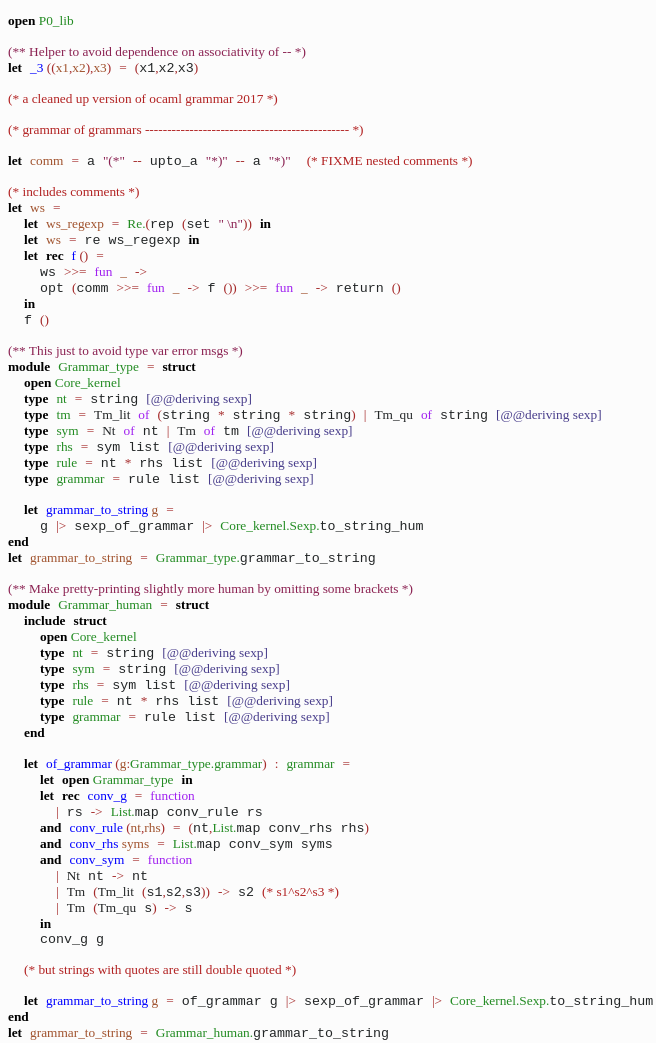
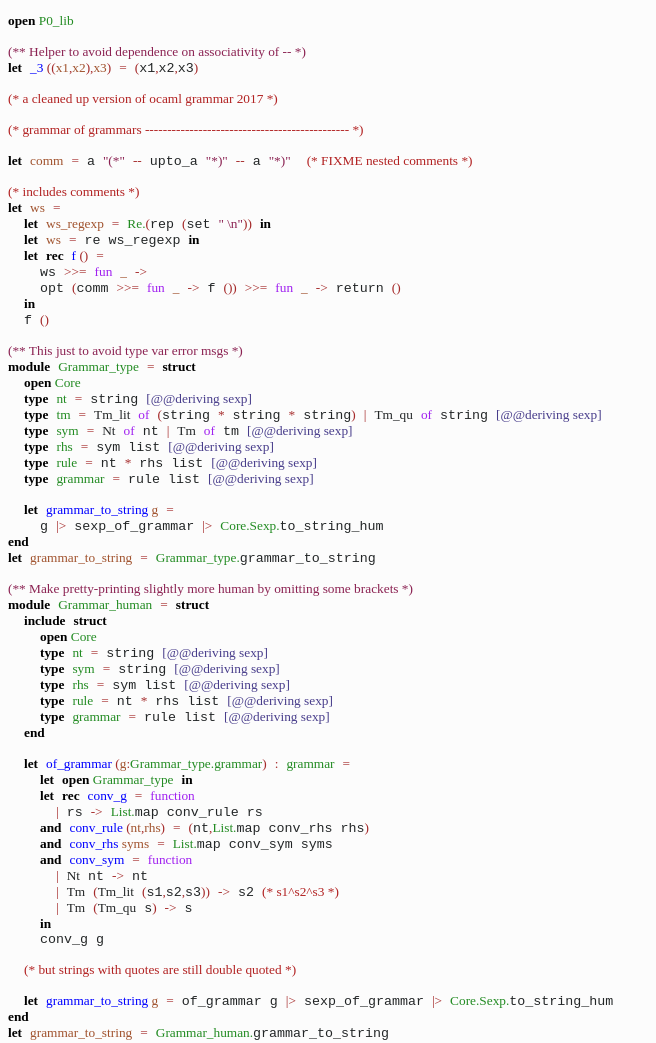
Before and after one commit to tomjridge/p0, a plain HTML site: page bin/p0_example.ml.html in a window 1280 px wide. Shown: the top 1043 px of the page, without its empty margins (0-656 px from the left). Drawn offline with Linux system fonts and the light colour scheme.

Commit message:
Fix deprecations

```diff
--- a/bin/p0_example.ml.html
+++ b/bin/p0_example.ml.html
@@ -164,7 +164,7 @@ span.governing a { color: #000000;  font-weight: 700;  font-family: Ubuntu Mono;
 
 <span class="doc">(** This just to avoid type var error msgs *)</span>
 <span class="governing">module</span> <span class="module">Grammar_type</span> <span class="operator">=</span> <span class="governing">struct</span>
-  <span class="governing">open </span><span class="module">Core_kernel</span>
+  <span class="governing">open </span><span class="module">Core</span>
   <span class="governing">type</span> <span class="type">nt</span> <span class="operator">=</span> string <span class="attribute">[@@deriving sexp]</span>
   <span class="governing">type</span> <span class="type">tm</span> <span class="operator">=</span> <span class="constructor">Tm_lit</span> <span class="keyword">of</span> <span class="operator">(</span>string <span class="operator">*</span> string <span class="operator">*</span> string<span class="operator">)</span> <span class="operator">|</span> <span class="constructor">Tm_qu</span> <span class="keyword">of</span> string <span class="attribute">[@@deriving sexp</span><span class="attribute">]</span>
   <span class="governing">type</span> <span class="type">sym</span> <span class="operator">=</span> <span class="constructor">Nt</span> <span class="keyword">of</span> nt <span class="operator">|</span> <span class="constructor">Tm</span> <span class="keyword">of</span> tm <span class="attribute">[@@deriving sexp</span><span class="attribute">]</span>
@@ -173,14 +173,14 @@ span.governing a { color: #000000;  font-weight: 700;  font-family: Ubuntu Mono;
   <span class="governing">type</span> <span class="type">grammar</span> <span class="operator">=</span> rule list <span class="attribute">[@@deriving sexp</span><span class="attribute">]</span>
 
   <span class="governing">let</span> <span class="function-name">grammar_to_string</span><span class="variable-name"> g</span> <span class="operator">=</span>
-    g <span class="operator">|&gt;</span> sexp_of_grammar <span class="operator">|&gt;</span> <span class="module">Core_kernel.Sexp.</span>to_string_hum
+    g <span class="operator">|&gt;</span> sexp_of_grammar <span class="operator">|&gt;</span> <span class="module">Core.Sexp.</span>to_string_hum
 <span class="governing">end</span>
 <span class="governing">let</span> <span class="variable-name">grammar_to_string</span> <span class="operator">=</span> <span class="module">Grammar_type.</span>grammar_to_string
 
 <span class="doc">(** Make pretty-printing slightly more human by omitting some brackets *)</span>
 <span class="governing">module</span> <span class="module">Grammar_human</span> <span class="operator">=</span> <span class="governing">struct</span>
   <span class="governing">include</span> <span class="governing">struct</span>
-    <span class="governing">open </span><span class="module">Core_kernel</span>
+    <span class="governing">open </span><span class="module">Core</span>
     <span class="governing">type</span> <span class="type">nt</span> <span class="operator">=</span> string <span class="attribute">[@@deriving sexp</span><span class="attribute">]</span>
     <span class="governing">type</span> <span class="type">sym</span> <span class="operator">=</span> string <span class="attribute">[@@deriving sexp]</span>
     <span class="governing">type</span> <span class="type">rhs</span> <span class="operator">=</span> sym list <span class="attribute">[@@deriving sexp]</span>
@@ -203,7 +203,7 @@ span.governing a { color: #000000;  font-weight: 700;  font-family: Ubuntu Mono;
 
   <span class="comment-delimiter">(* </span><span class="comment">but strings with quotes are still double quoted </span><span class="comment-delimiter">*)</span>
 
-  <span class="governing">let</span> <span class="function-name">grammar_to_string</span><span class="variable-name"> g</span> <span class="operator">=</span> of_grammar g <span class="operator">|&gt;</span> sexp_of_grammar <span class="operator">|&gt;</span> <span class="module">Core_kernel.Sexp.</span>to_string_hum
+  <span class="governing">let</span> <span class="function-name">grammar_to_string</span><span class="variable-name"> g</span> <span class="operator">=</span> of_grammar g <span class="operator">|&gt;</span> sexp_of_grammar <span class="operator">|&gt;</span> <span class="module">Core.Sexp.</span>to_string_hum
 <span class="governing">end</span>
 <span class="governing">let</span> <span class="variable-name">grammar_to_string</span> <span class="operator">=</span> <span class="module">Grammar_human.</span>grammar_to_string
 
@@ -600,14 +600,14 @@ sys	0m0.027s
 <span class="comment-delimiter">(* </span><span class="comment">NOTE the notion of precedence is here: a times is &quot;upto&quot; a non-times + </span><span class="comment-delimiter">*)</span>
 
 <span class="governing">module</span> <span class="module">Arith_type</span> <span class="operator">=</span> <span class="governing">struct</span>
-  <span class="governing">open </span><span class="module">Core_kernel</span>
+  <span class="governing">open </span><span class="module">Core</span>
   <span class="governing">type</span> <span class="type">arith</span> <span class="operator">=</span>
       <span class="constructor">Times</span> <span class="keyword">of</span> arith list
     <span class="operator">|</span> <span class="constructor">Plus</span> <span class="keyword">of</span> arith list
     <span class="operator">|</span> <span class="constructor">Atomic</span> <span class="keyword">of</span> atomic  <span class="attribute">[@@deriving sexp]</span>
   <span class="governing">and</span> <span class="variable-name">atomic</span> <span class="operator">=</span> <span class="constructor">Int</span> <span class="keyword">of</span> int <span class="operator">|</span> <span class="constructor">Bracket</span> <span class="keyword">of</span> arith <span class="attribute">[@@deriving sexp]</span>
   <span class="governing">let</span> <span class="function-name">arith_to_string</span><span class="variable-name"> x</span> <span class="operator">=</span>
-    x <span class="operator">|&gt;</span> sexp_of_arith <span class="operator">|&gt;</span> <span class="module">Core_kernel.Sexp.</span>to_string_hum
+    x <span class="operator">|&gt;</span> sexp_of_arith <span class="operator">|&gt;</span> <span class="module">Core.Sexp.</span>to_string_hum
 <span class="governing">end</span>
 
 <span class="governing">let</span> <span class="variable-name">arith_to_string</span> <span class="operator">=</span> <span class="module">Arith_type.</span>arith_to_string
@@ -689,12 +689,12 @@ sys	0m0.027s
 <span class="governing">open </span><span class="module">P</span>
 
 <span class="governing">module</span> <span class="module">Csv_type</span> <span class="operator">=</span> <span class="governing">struct</span>
-  <span class="governing">open </span><span class="module">Core_kernel</span>
+  <span class="governing">open </span><span class="module">Core</span>
   <span class="governing">type</span> <span class="type">field</span> <span class="operator">=</span> <span class="constructor">Q</span> <span class="keyword">of</span> string <span class="operator">|</span> <span class="constructor">U</span> <span class="keyword">of</span> string <span class="attribute">[@@deriving sexp]</span>
   <span class="governing">type</span> <span class="type">row</span> <span class="operator">=</span> field list <span class="attribute">[@@deriving sexp]</span>
   <span class="governing">type</span> <span class="type">csv</span> <span class="operator">=</span> row list <span class="attribute">[@@deriving sexp]</span>
   <span class="governing">let</span> <span class="function-name">csv_to_string</span><span class="variable-name"> x</span> <span class="operator">=</span>
-    x <span class="operator">|&gt;</span> sexp_of_csv <span class="operator">|&gt;</span> <span class="module">Core_kernel.Sexp.</span>to_string_hum
+    x <span class="operator">|&gt;</span> sexp_of_csv <span class="operator">|&gt;</span> <span class="module">Core.Sexp.</span>to_string_hum
 <span class="governing">end</span>
 
 <span class="governing">open </span><span class="module">Csv_type</span>
```
Also changed, not shown: 3 other files.
